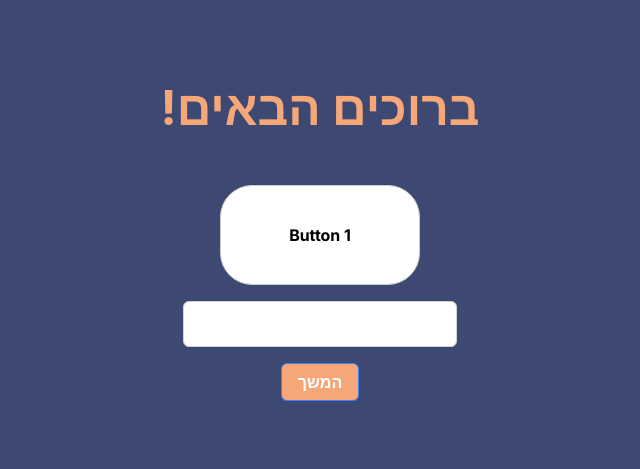
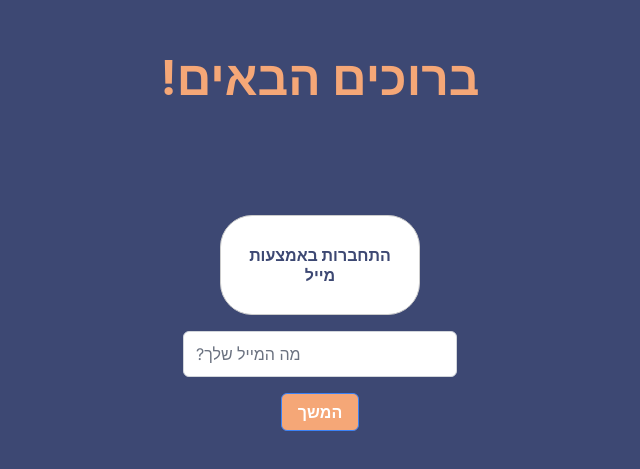
Before and after one commit to netanel-roth/front-get-lead, a React (Create React App) app: page /login in a window 1280 px wide. Shown: the part 177-646 px from the top of the page, without its empty margins (320-960 px from the left). Built offline with nearby package versions, Linux system fonts and the light colour scheme.

Commit message:
add message and change the design

```diff
--- a/src/locales.ts
+++ b/src/locales.ts
@@ -2,7 +2,8 @@ export const messages = {
     login: {
         LOGIN_TITLE: '!ברוכים הבאים',
         ENTER_EMAIL:'?מה כתובת המייל שלך',
-        CONTINUE_MESSAGE:'המשך'
+        CONTINUE_MESSAGE:'המשך',
+        LOGIN_WITH_EMAIL_TITLE:'התחברות באמצעות מייל'
     }
 
 }
--- a/src/pages/LoginPage.tsx
+++ b/src/pages/LoginPage.tsx
@@ -11,9 +11,8 @@ const ButtonRow: React.FC = () => {
     return (
         <div style={styles.container}>
             <h1 style={styles.header}>{messages.login.LOGIN_TITLE}</h1>
-            <Button label="Button 1" className="p-button-rounded" style={styles.button} />
-            {/* <input type="email" placeholder="הכנס מייל" style={styles.input} /> */}
-            <InputText value={email} onChange={(e) => setEmail(e.target.value)} />
+            <Button id = "username"label={messages.login.LOGIN_WITH_EMAIL_TITLE} className="p-button-rounded" style={styles.button} />
+            <InputText type = "email" value={email} onChange={(e) => setEmail(e.target.value)} placeholder='?מה המייל שלך'/>
             <Button label="המשך" className="p-button" style={styles.continueButton} />
         </div>
     );
@@ -35,11 +34,12 @@ const styles = {
         color:colors.ORANGE_COLOR
     },
     button: {
-        backgroundColor: '#FFFFFF',
-        color: '#000000',
+        backgroundColor: colors.WHITE_COLOR,
+        color: colors.BLUE_COLOR,
         border: '1px solid #CCCCCC',
         height: '100px', // גובה קבוע לכפתור ריבועי
         width: '200px', // רוחב קבוע לכפתור ריבועי
+        marginTop:'60px'
     },
     input: {
         padding: '0.5rem',
@@ -47,6 +47,7 @@ const styles = {
         borderRadius: '5px',
         border: '1px solid #CCCCCC',
         width: '250px',
+        marginTop:'60px'
     },
     continueButton: {
         backgroundColor: colors.ORANGE_COLOR,
```
